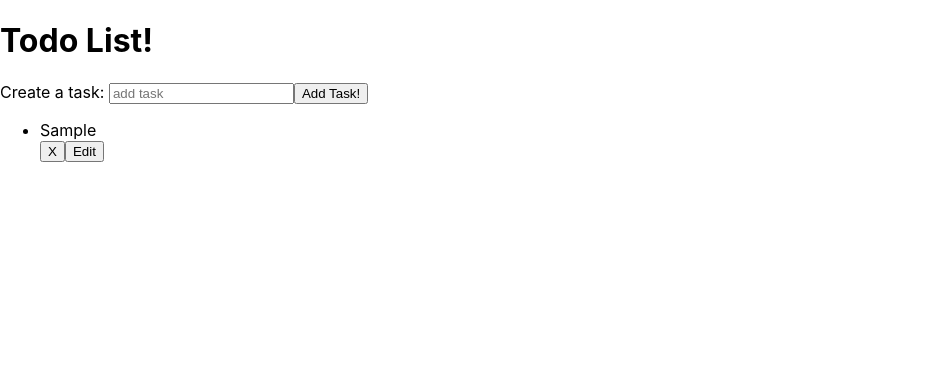
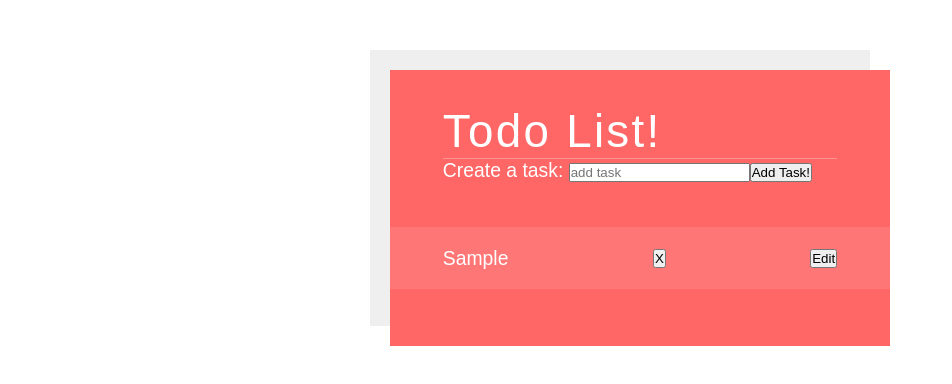
Before and after one commit to Keon-Jukes/Todo-List-Project, a React (Create React App) app: page / in a window 1280 px wide. Both pictures are taken after typing "Sample" into the empty fields and a click on the button "Add Task!". Shown: the top 384 px of the page, without its empty margins (0-952 px from the left). Built offline with nearby package versions, Linux system fonts and the light colour scheme.

Commit message:
styling added part 1

```diff
--- a/src/Todo.css
+++ b/src/Todo.css
@@ -1,4 +1,40 @@
-.Completed {
+/* .completed {
     color: lightgray;
     text-decoration: line-through;
+} */
+
+.Todo {
+    display:flex;
+    margin: 0 -3rem 4px;
+    padding: 1.1rem 3rem;
+    justify-content: space-between;
+    align-items: center;
+    background: rgba(255, 255, 255, 0.1);
 }
+
+.Todo-task {
+    position: relative;
+    transition: opacity 0.4s linear;
+}
+
+.Todo-task.completed {
+    opacity: 0.6;
+}
+
+.Todo-task.completed:before {
+content: "";
+position: absolute;
+top: 50%;
+left: 0.5rem;
+display: block;
+width: 0%;
+height: 2px;
+background: #fff;
+animation: strikeitem 0.5s ease-out 0s forwards;
+}
+
+@keyframes strikeitem {
+    to{
+        width: calc(100% + 1rem);
+    }
+}
--- a/src/Todo.js
+++ b/src/Todo.js
@@ -42,7 +42,7 @@
         let result;
         if(this.state.isEditing){
             result = (
-                <div>
+                <div className='Todo'>
                     <form onSubmit={this.handleUpdate}>
                         <input type='text'
                         value={this.state.newTask}
@@ -54,8 +54,8 @@
                 </div>
             )
         } else {
-            result = (<div>
-                <li className={this.props.completed ? 'Completed' : ''} onClick={this.handleToggle}>
+            result = (<div className='Todo'>
+                <li className={this.props.completed ? 'todo-task completed' : 'Todo-task'} onClick={this.handleToggle}>
                 {this.props.todoTask}
                 </li>
                 <button onClick={this.handleRemove}>X</button>
--- a/src/TodoList.css
+++ b/src/TodoList.css
@@ -0,0 +1,20 @@
+.TodoList {
+    margin: 4rem auto;
+    padding: 2rem 3rem 3rem;
+    max-width: 500px;
+    background: #ff6666;
+    color: #fff;
+    box-shadow: -20px -20px 0px 0px rgba(100, 100, 100, 0.1);
+}
+
+.TodoList ul {
+    margin-top: 2.6rem;
+    list-style: none;
+}
+
+.TodoList h1 {
+    font-weight: normal;
+    font-size: 2.6rem;
+    letter-spacing: 0.05em;
+    border-bottom: 1px solid rgba(255, 255, 255, 0.3);
+}
--- a/src/TodoList.js
+++ b/src/TodoList.js
@@ -1,6 +1,7 @@
 import React, {Component} from 'react';
 import NewTodoForm from './NewTodoForm';
 import Todo from './Todo';
+import './TodoList.css';
 
 class TodoList extends Component {
     constructor(props){
@@ -58,7 +59,7 @@
              toggleTodo={this.toggleCompletion}
              />);
 
-        return(<div>
+        return(<div className='TodoList'>
             <h1>Todo List!</h1>
             <NewTodoForm  addNewTask={this.addNewTask}/>
             <ul>
--- a/src/index.css
+++ b/src/index.css
@@ -1,5 +1,7 @@
-body {
+/* body {
   margin: 0;
+  padding: 0;
+  box-sizing: border-box;
   font-family: -apple-system, BlinkMacSystemFont, 'Segoe UI', 'Roboto', 'Oxygen',
     'Ubuntu', 'Cantarell', 'Fira Sans', 'Droid Sans', 'Helvetica Neue',
     sans-serif;
@@ -10,4 +12,17 @@
 code {
   font-family: source-code-pro, Menlo, Monaco, Consolas, 'Courier New',
     monospace;
+} */
+
+* {
+  margin: 0;
+  padding: 0;
+  box-sizing: border-box;
 }
+
+html, body{
+  background-color: linear-gradient(90deg, #69b7eb, #b3dbd3, #f4d6db);
+  font-size: 1.1rem;
+  font-family: "Quicksand", sans-serif;
+  height: 100%
+}
--- a/src/index.js
+++ b/src/index.js
@@ -7,7 +7,9 @@
 const root = ReactDOM.createRoot(document.getElementById('root'));
 root.render(
   <React.StrictMode>
+    <div>
     <App />
+    </div>
   </React.StrictMode>
 );
 
```
